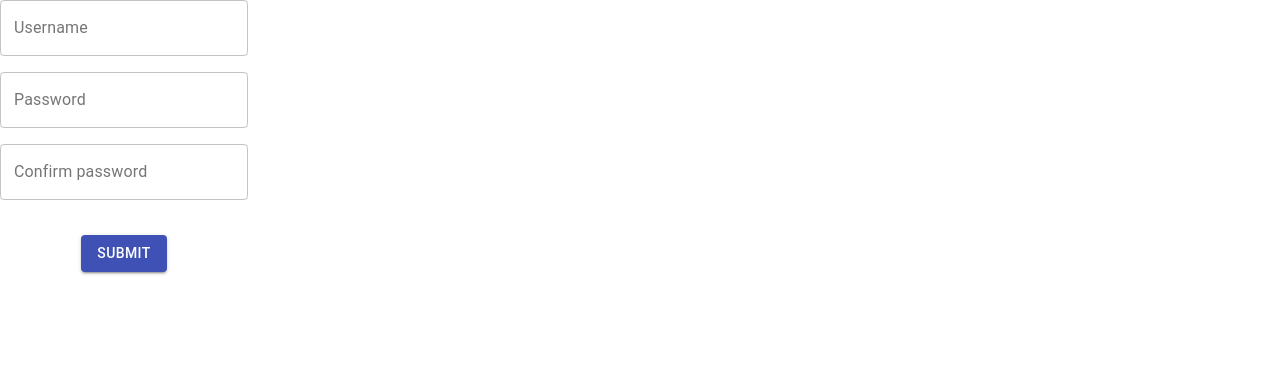
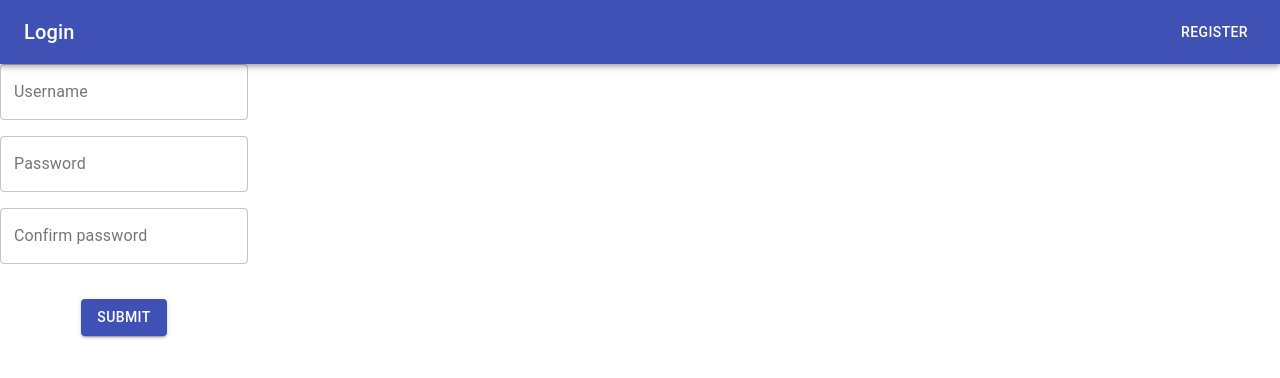
Before and after one commit to michaldomino/the-simpsons-recognizer-react-client, a React (Create React App) app: page / in a window 1280 px wide. Shown: the top 378 px of the page. Built offline with nearby package versions, Linux system fonts and the light colour scheme.

Commit message:
Add AppBar

```diff
--- a/src/App.tsx
+++ b/src/App.tsx
@@ -1,12 +1,24 @@
 import React from 'react';
-import logo from './logo.svg';
 import './App.css';
 import {Login} from "./pages/Login/Login";
 import {AuthenticationProvider} from "./context/authentication/producer";
+import {LoginAppBar} from "./components/controls/LoginAppBar";
+
 
 function App() {
+
+
     return (
         <AuthenticationProvider>
+            <LoginAppBar/>
+            {/*<AppBar position='static'>*/}
+            {/*    <Toolbar>*/}
+            {/*        <Typography variant='h6'>*/}
+            {/*            Login*/}
+            {/*        </Typography>*/}
+            {/*        <Controls.AppButton text={'Register'} />*/}
+            {/*    </Toolbar>*/}
+            {/*</AppBar>*/}
             <Login/>
         </AuthenticationProvider>
         // <div className="App">
--- a/src/components/controls/AppButton.tsx
+++ b/src/components/controls/AppButton.tsx
@@ -2,15 +2,15 @@ import {Button, ButtonProps} from "@material-ui/core";
 import React from "react";
 
 interface IAppButtonProps {
-    variant: 'text' | 'outlined' | 'contained' | undefined
+    variant?: 'text' | 'outlined' | 'contained' | undefined
     text: string
 }
 
 export const AppButton = (props: IAppButtonProps | ButtonProps) => {
-    const {text, ...other} = props as any
+    const {text, variant, ...other} = props as any
     return (
         <Button
-            variant='contained'
+            variant={variant || 'contained'}
             color='primary'
             {...other}
         >
--- /dev/null
+++ b/src/components/controls/LoginAppBar.tsx
@@ -0,0 +1,41 @@
+import React from "react";
+import {AppBar, Button, createStyles, makeStyles, Theme, Toolbar, Typography} from "@material-ui/core";
+
+
+const useStyles = makeStyles((theme: Theme) =>
+    createStyles({
+        root: {
+            flexGrow: 1,
+        },
+        menuButton: {
+            marginRight: theme.spacing(2),
+        },
+        title: {
+            flexGrow: 1,
+        },
+    }),
+);
+
+export const LoginAppBar = () => {
+    const classes = useStyles();
+
+    return (
+        <div className={classes.root}>
+            <AppBar position="static">
+                <Toolbar>
+                    <Typography variant="h6" className={classes.title}>
+                        Login
+                    </Typography>
+                    <Button
+                        color="inherit"
+                        onClick={() =>
+                            console.log('Register clicked')
+                        }
+                    >
+                        Register
+                    </Button>
+                </Toolbar>
+            </AppBar>
+        </div>
+    );
+}
```
